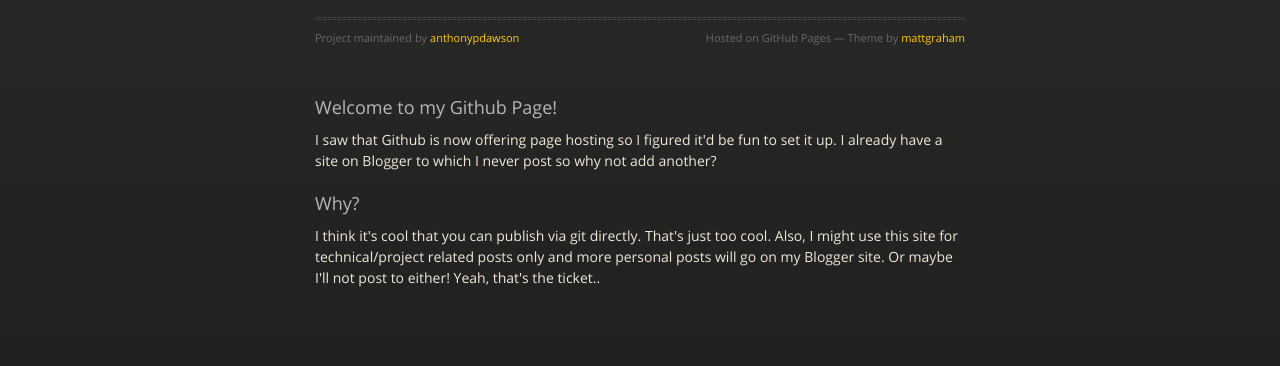
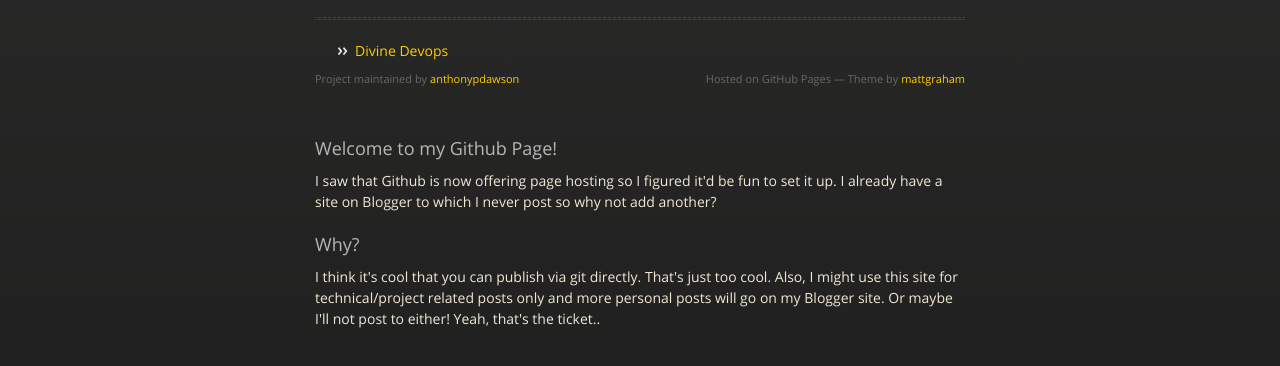
Before and after one commit to anthonypdawson/anthonypdawson.github.com, a plain HTML site: page index.html in a window 1280 px wide. Shown: the part 176-542 px from the top of the page. Drawn offline with nearby package versions, Linux system fonts and the light colour scheme.

Commit message:
Add link to Divine Devops project in the header section

```diff
--- a/index.html
+++ b/index.html
@@ -31,6 +31,9 @@
           <h1>Procrastinology: Source</h1>
           <p>Where I put all the projects I don't work on</p>
           <hr>
+          <ul>
+            <li><a href="https://anthonypdawson.github.io/divine-devops">Divine Devops</a></li>
+          </ul>
           <span class="credits left">Project maintained by <a href="https://github.com/anthonypdawson">anthonypdawson</a></span>
           <span class="credits right">Hosted on GitHub Pages &mdash; Theme by <a href="http://twitter.com/#!/michigangraham">mattgraham</a></span>
         </div>
```
